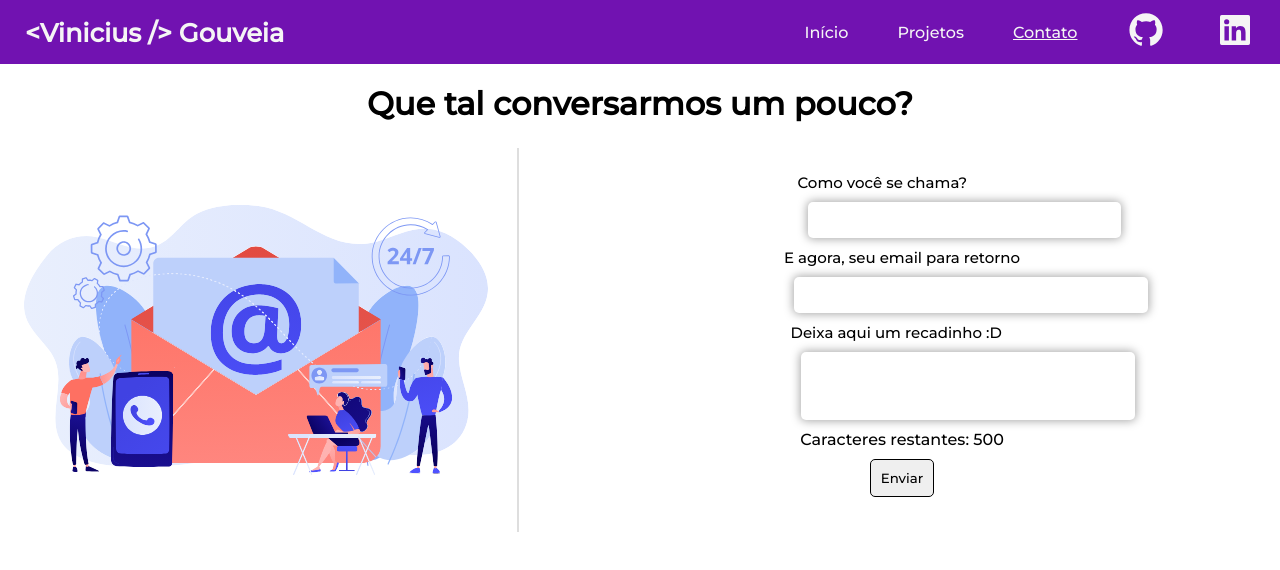
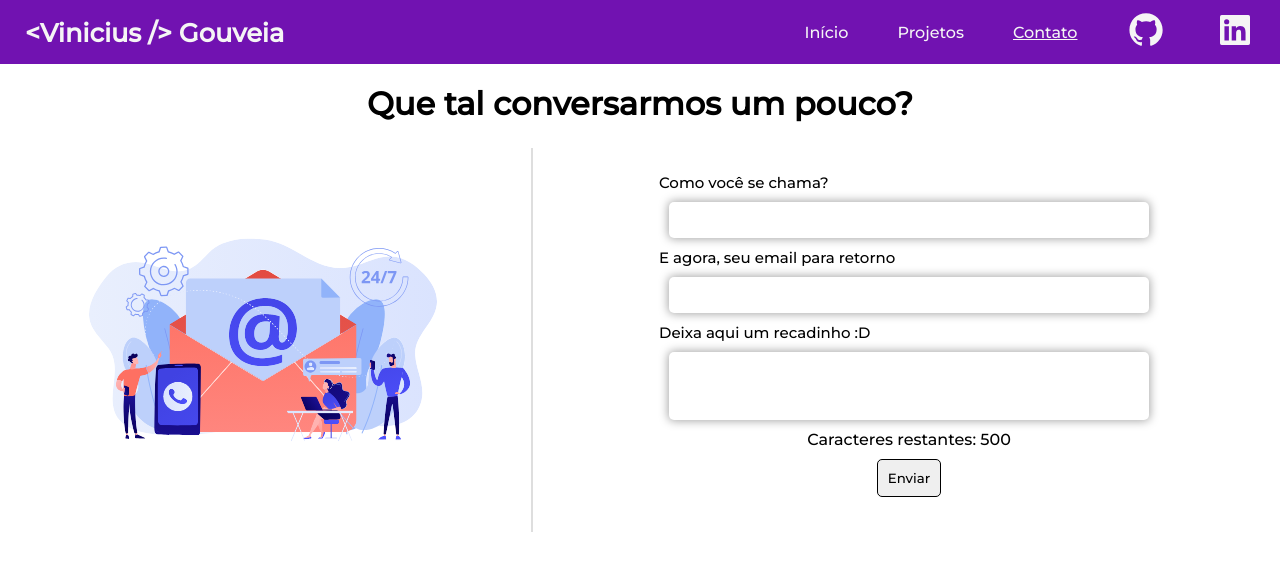
Before and after one commit to vinigofr/vinigofr.github.io, a React (Create React App) app: page / in a window 1280 px wide. Both pictures are taken after a click on the element "Contato". Shown: the top 570 px of the page. Built offline with nearby package versions, Linux system fonts and the light colour scheme; the HTML template or start-up script is replaced by a standard one.

Commit message:
Refatora estrutura de forms | Desktop

```diff
--- a/src/Components/Presentation.jsx
+++ b/src/Components/Presentation.jsx
@@ -23,11 +23,13 @@ function Presentation() {
         <section className="tech-section">
           <h3 className="p1 centralize">Ferramentas e tecnologias:</h3>
           <div className="tech-container">
-            {arrayOfTechnologies.map(({ name, icon }, index) => (
+            {
+              arrayOfTechnologies.map(({ name, icon }, index) => (
               <div className="tech-card" key={`${name}-${index}`}>
                 <img src={icon} alt={name} />
               </div>
-            ))}
+              ))
+            }
           </div>
         </section>
       </main>
--- a/src/Styles/general-style.css
+++ b/src/Styles/general-style.css
@@ -114,12 +114,14 @@
   }
 
   .main-contact-image {
-    width: 40%;
+    width: 30%;
   }
 
   .contact-section {
     display: flex;
     padding-top: 20px;
+    /* justify-content: center; */
+    justify-content: space-evenly;
   }
 
   .contact-forms {
@@ -128,7 +130,8 @@
     align-items: center;
     padding: 30px 30px;
     margin: 0px 20px;
-    width: 100%;
+    /* width: 100vh; */
+    /* width: 50%; */
   }
 
   .contact-input {
@@ -139,7 +142,7 @@
     padding: 10px;
     margin: 10px 10px;
     box-shadow: 0 0 10px 1px #00000059;
-    width: 150%;
+    width: 30rem;
   }
 
   /* Esse placeholder deve estar branco
```
